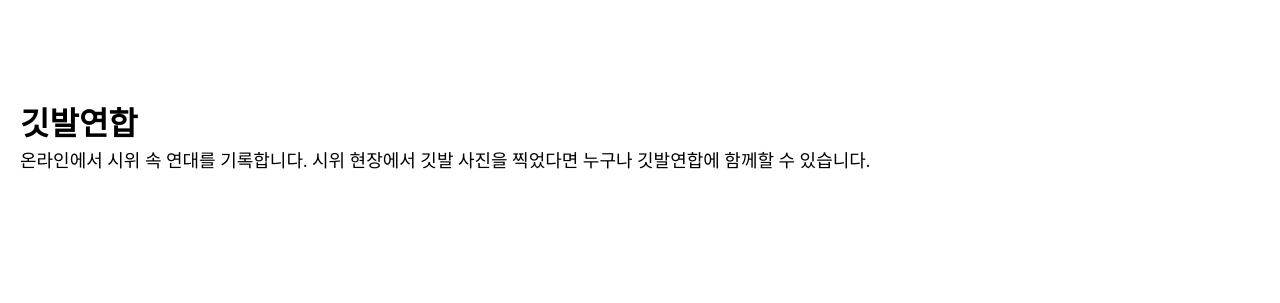
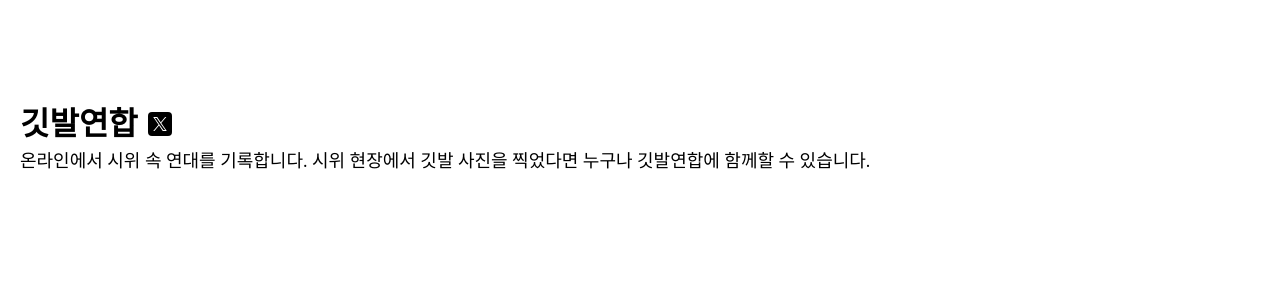
Before and after one commit to toysmoon/flag, a Next.js app: page / in a window 1280 px wide. Shown: the top 303 px of the page. Built offline with nearby package versions, Linux system fonts and the light colour scheme; a web font is replaced by a local one.

Commit message:
도커 파일 추가가

```diff
--- /dev/null
+++ b/app/Header.tsx
@@ -0,0 +1,16 @@
+import { TwitterLogoSvg } from './TwitterLogoSvg';
+
+export function Header() {
+  return (
+    <div style={{ padding: '100px 20px 80px' }}>
+      <div style={{ display: 'flex', alignItems: 'center', gap: '10px' }}>
+        <h1 style={{ fontSize: '32px', fontWeight: 900 }}>깃발연합</h1>
+        <TwitterLogoSvg />
+      </div>
+      <p style={{ fontSize: '18px', fontWeight: 500, paddingRight: '20px' }}>
+        온라인에서 시위 속 연대를 기록합니다. 시위 현장에서 깃발 사진을 찍었다면
+        누구나 깃발연합에 함께할 수 있습니다.
+      </p>
+    </div>
+  );
+}
--- /dev/null
+++ b/app/TwitterLogoSvg.tsx
@@ -0,0 +1,20 @@
+export function TwitterLogoSvg() {
+  return (
+    <svg
+      xmlns="http://www.w3.org/2000/svg"
+      width="24"
+      height="24"
+      viewBox="0 0 24 24"
+      fill="none"
+    >
+      <g id="Frame 61">
+        <rect width="24" height="24" rx="4" fill="black" />
+        <path
+          id="Vector"
+          d="M13.2888 10.9398L18.3325 5.07692H17.1373L12.7579 10.1676L9.26001 5.07692H5.22565L10.5151 12.7749L5.22565 18.9231H6.42091L11.0457 13.5471L14.7397 18.9231H18.7741L13.2885 10.9398H13.2888ZM11.6517 12.8427L11.1158 12.0762L6.85158 5.9767H8.68744L12.1287 10.8992L12.6646 11.6657L17.1379 18.0642H15.302L11.6517 12.843V12.8427Z"
+          fill="white"
+        />
+      </g>
+    </svg>
+  );
+}
--- a/app/page.tsx
+++ b/app/page.tsx
@@ -1,18 +1,11 @@
 import Image from 'next/image';
+import { Header } from './Header';
 
 export default function Home() {
   return (
     <div>
       <main>
-        <div style={{ padding: '100px 20px 80px' }}>
-          <div>
-            <h1 style={{ fontSize: '32px', fontWeight: 900 }}>깃발연합</h1>
-          </div>
-          <p style={{ fontSize: '18px', fontWeight: 500 }}>
-            온라인에서 시위 속 연대를 기록합니다. 시위 현장에서 깃발 사진을
-            찍었다면 누구나 깃발연합에 함께할 수 있습니다.
-          </p>
-        </div>
+        <Header />
 
         <div className="grid grid-cols-2 divide-x divide-white">
           <div className="divide-y divide-white">
```
Also changed, not shown: 1 other file (tests, documents, lock files or other folders).
